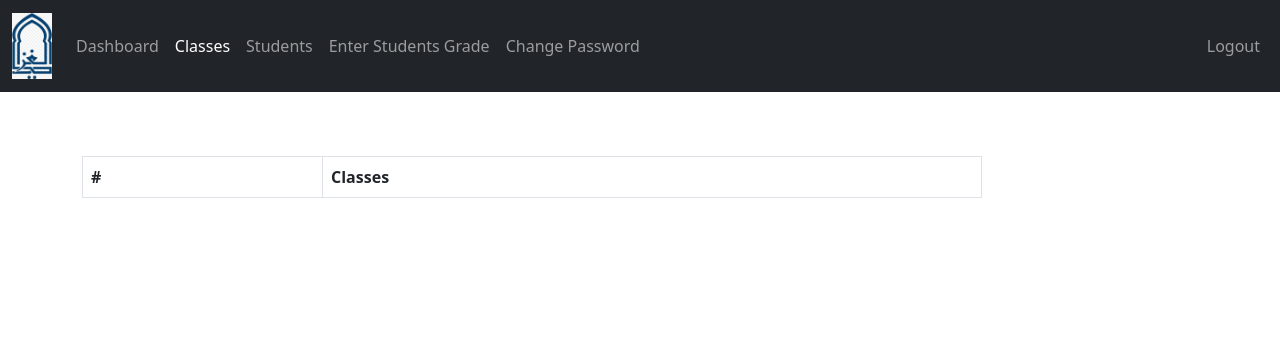
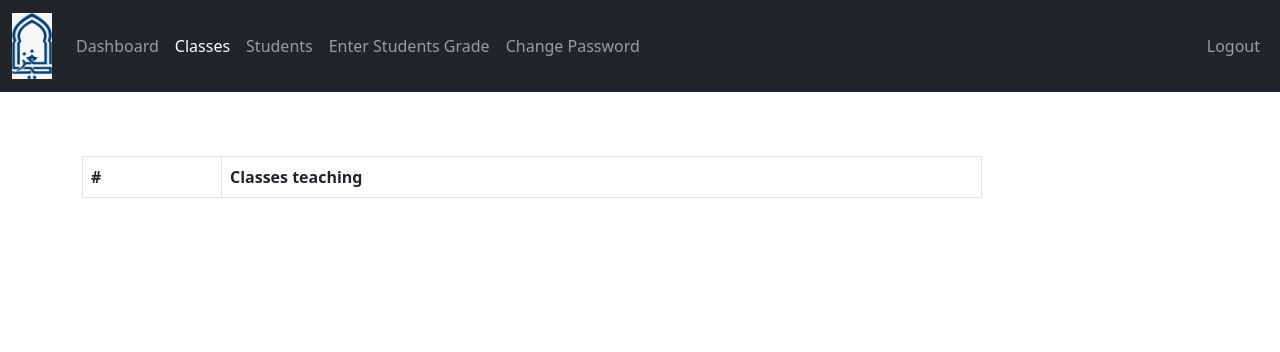
Before and after one commit to Habib-Ashraf-Hassan/internal_attachment_project, a PHP site: page /Teacher/classes.php in a window 1280 px wide. Shown: the top 352 px of the page. Run offline with PHP 8.4, Linux system fonts and the light colour scheme; the visitor is signed in with stand-in values (Sample User, id 1); tables that the repository leaves empty or names only in its code hold one stand-in row (values such as "Sample post"); lists and menus that the app fills with data are empty.

Commit message:
fixed typo at view classes at teachers

```diff
--- a/Teacher/classes.php
+++ b/Teacher/classes.php
@@ -38,7 +38,7 @@ if (isset($_SESSION['teacher_id']) &&
                 <thead>
                   <tr>
                     <th scope="col">#</th>
-                    <th scope="col">Classes</th>
+                    <th scope="col">Classes teaching</th>
                   </tr>
                 </thead>
                 <tbody>
```
